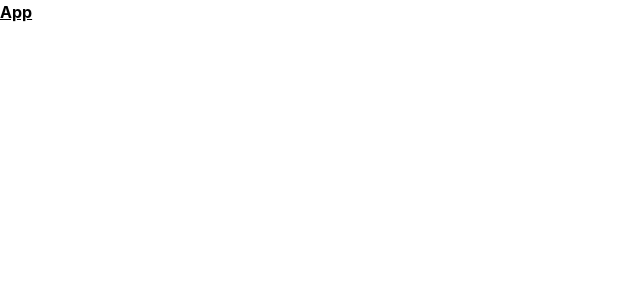
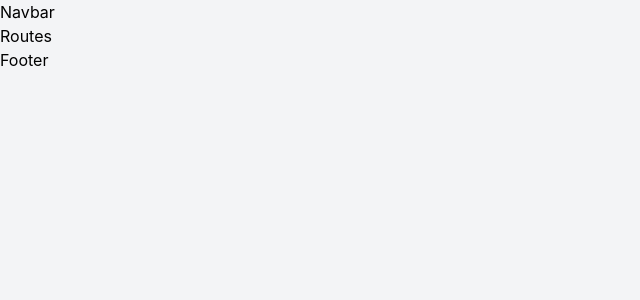
Before and after one commit to Tymkar/goggle-search, a React (Create React App) app: page / in a window 1280 px wide. Shown: the top 300 px of the page, without its empty margins (0-640 px from the left). Built offline with nearby package versions, Linux system fonts and the light colour scheme.

Commit message:
base styles and components

```diff
--- a/src/App.js
+++ b/src/App.js
@@ -5,9 +5,15 @@
 import { Footer } from "./components/Footer";
 
 const App = () => {
+  const [darkTheme, setDarkTheme] = useState(false);
+
   return (
-    <div>
-      <h1 className="font-bold underline">App</h1>
+    <div className={darkTheme ? "dark" : ""}>
+      <div className="bg-gray-100 dark:bg-gray-900 dark:text-gray-200 min-h-screen">
+        <Navbar />
+        <Routes />
+        <Footer />
+      </div>
     </div>
   );
 };
```
